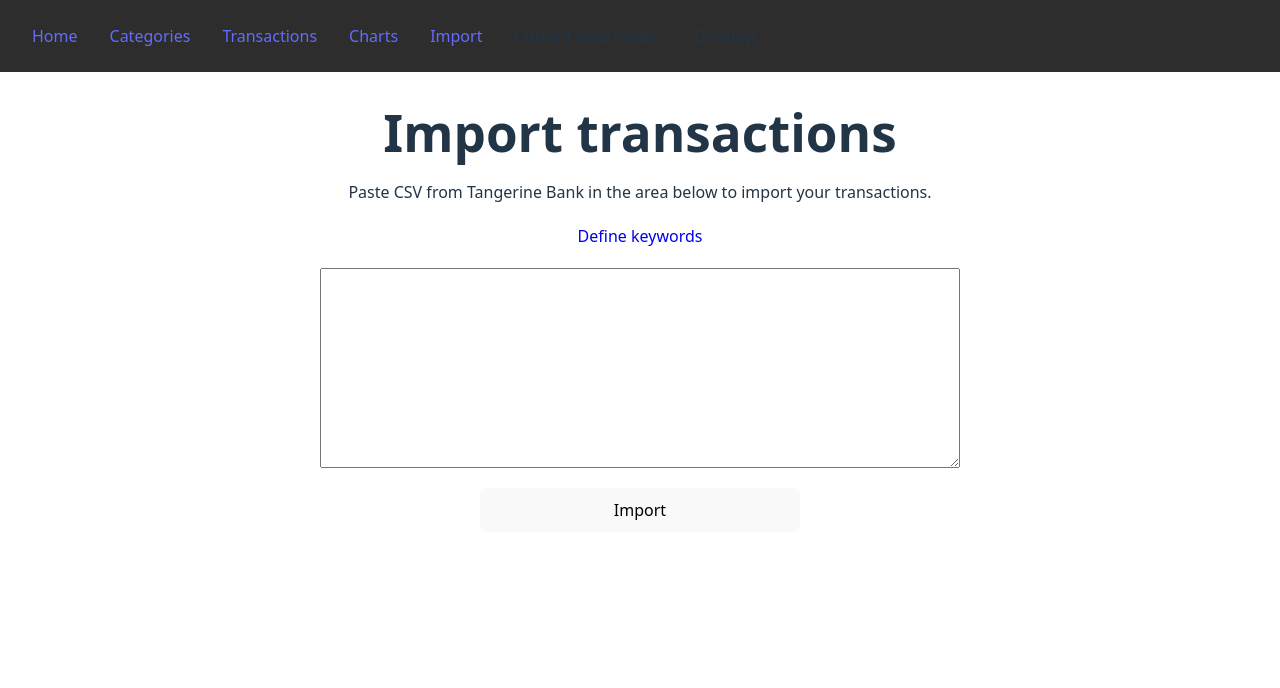
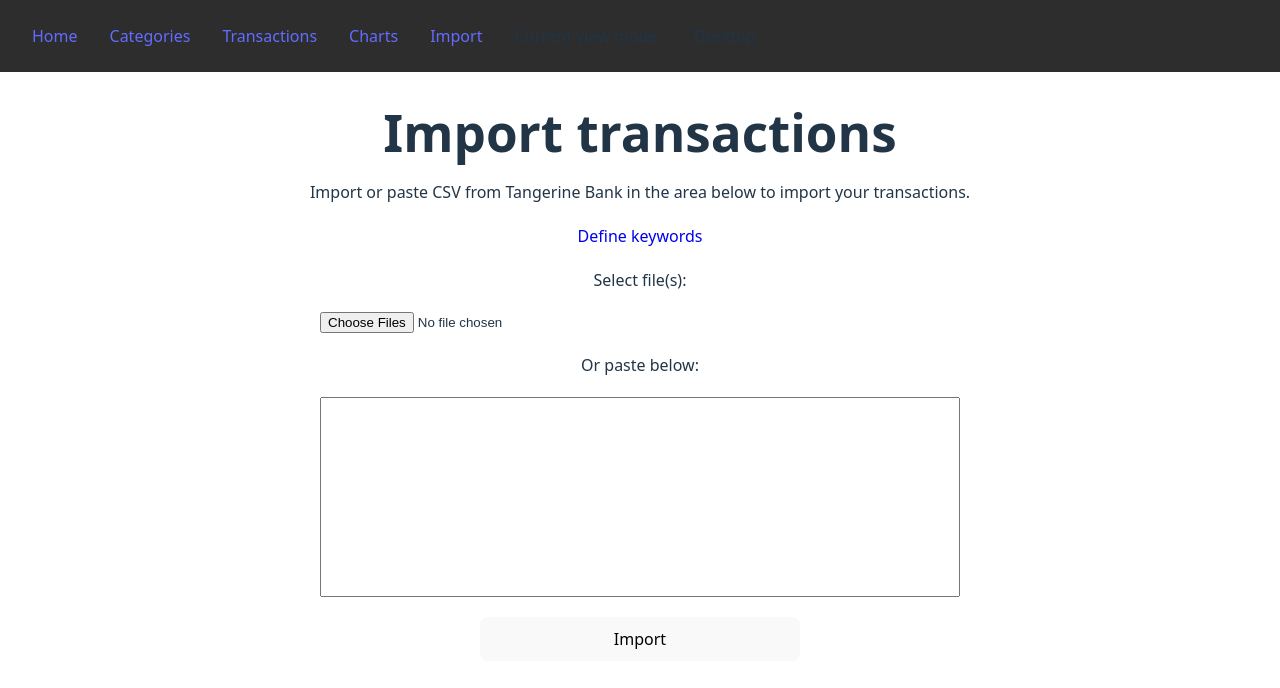
Before and after one commit to streedrop/budgetui, a React (Vite) app: page /import in a window 1280 px wide. Shown: the top 688 px of the page. Built offline with nearby package versions, Linux system fonts and the light colour scheme.

Commit message:
Now multiple files can be added to import transactions (& various fixes and QOL)

```diff
--- a/src/pages/charts/ChartList.jsx
+++ b/src/pages/charts/ChartList.jsx
@@ -15,12 +15,21 @@ function ChartList({ transactions, categories }) {
     const totalByCategory = transactions
         // Split into their corresponding category, by name
         .reduce((categories, transaction) => {
-            const existing = categories.find(item => item.name === transaction.category_name);
+            // Manipulate data so that transactions with no category show as "Uncategorized"
+            if (!transaction.category_name)
+                transaction.category_name = "Uncategorized";
 
-            if (existing)
+            // Finding a category by category name in array
+            let existing = categories.find(item => item.name === transaction.category_name);
+
+            // If category already existed in array, simply add to the category
+            if (existing) {
                 existing.value += Number(transaction.amount);
-            else
-                categories.push({ name: transaction.category_name, value: Number(transaction.amount) });
+                return categories;
+            }
+
+            // Add the category as new
+            categories.push({ name: transaction.category_name, value: Number(transaction.amount) });
 
             return categories;
         }, []);
@@ -59,8 +68,6 @@ function ChartList({ transactions, categories }) {
 
             if (category)
                 category.actual += Number(transaction.amount);
-            else if (categories.length > 0)
-                console.log(`ERROR: Couldn't find category ${transaction.category_name} in list ${categories}`)
 
             return categories;
         }, categoriesArray);
--- a/src/pages/import/Import.jsx
+++ b/src/pages/import/Import.jsx
@@ -13,18 +13,40 @@ import Modal from '../../components/modal/Modal.jsx'
 function Import() {
 
     const [modalOpen, setModalOpen] = useState(false);
-    const [transactionsToDisplay, setTransactionsToDisplay] = useState([]);
+    const [transactions, setTransactions] = useState([]);
 
-    const prepareTransactions = async (evt) => {
+    const handleSubmit = async (evt) => {
+
         evt.preventDefault();
-
         const formData = new FormData(evt.target);
 
-        // Split CSV per row
-        const data = Object.fromEntries(formData).import.trim().split('\n');
+        // Files from form
+        const files = formData.getAll('files').filter(f => f.size > 0);
+        const texts = await Promise.all(files.map(f => f.text()));
 
-        // Split CSV per column
-        let formatted = data.map((item) => { return item.split(',') });
+        // Retrieve the categories that are already saved
+        const categories = await fetchCategories();
+        // Retrieve the keywords to match with categories
+        const keywords = await fetchKeywords();
+
+        let entries = [];
+
+        if (texts.length > 0)
+            entries = texts.flatMap(text => prepareTransactions(text, categories, keywords));
+        else
+            entries = prepareTransactions(Object.fromEntries(formData).text, categories, keywords);
+
+        // Give every item an ID for react list keys to work
+        entries = entries.map((entry, index) => ({ ...entry, id: index }));
+
+        setTransactions(entries);
+        setModalOpen(true);
+    }
+
+    const prepareTransactions = (data, categories, keywords) => {
+
+        // Split CSV per row and per column
+        let formatted = data.trim().split('\n').map((item) => { return item.split(',') });
 
         // Remove and save first row of the CSV, as it's the header
         const columns = formatted.shift();
@@ -34,11 +56,6 @@ function Import() {
 
         if (formatted.length == 0) return;
 
-        // Retrieve the categories that are already saved
-        const categories = await fetchCategories();
-        // Retrieve the keywords to match with categories
-        const keywords = await fetchKeywords();
-
         // Find indexes for fields we need
         const dateIndex = columns.findIndex((value) => { return value.toLowerCase().includes("date") });
         const descriptionIndex = columns.findIndex((value) => { return value.toLowerCase().includes("name") });
@@ -47,25 +64,23 @@ function Import() {
 
         // Format entries that will be ready for the display and the database
         const entries = formatted.map(
-            (item, index) => {
+            (item) => {
                 // Tangerine Bank has a memo containing the category
                 const categoryNameFromMemo = item[memoIndex].split("Category: ")[1];
 
                 // Retrieve the category using the memo
-                let category = categories.find((category) =>  category.name === categoryNameFromMemo );
+                let category = categories.find((category) => category.name === categoryNameFromMemo);
 
                 // If category wasn't found by name, try to find it through set keywords
-                if(!category)
-                {
+                if (!category) {
                     const keyword = keywords.find((keyword) => keyword.keyword === categoryNameFromMemo);
 
-                    if(keyword)
-                        category = categories.find((category) =>  category.id === keyword.category_id );
+                    if (keyword)
+                        category = categories.find((category) => category.id === keyword.category_id);
                 }
 
                 // Create a transaction and set its attributes accordingly
                 let newItem = {};
-                newItem.id = index;
                 newItem.amount = Number(item[amountIndex].replace("-", ""));
                 newItem.description = item[descriptionIndex];
                 newItem.date = new Date(item[dateIndex]).toISOString().split("T")[0];
@@ -82,20 +97,19 @@ function Import() {
             }
         )
 
-        setTransactionsToDisplay(entries);
-        setModalOpen(true);
+        return entries;
     }
 
     // Deleting a transaction means it won't be inserted
     const handleDelete = (id) => {
-        setTransactionsToDisplay(prev => prev.filter(transaction => transaction.id !== id));
+        setTransactions(prev => prev.filter(transaction => transaction.id !== id));
     };
 
     // Actually insert the transactions in the database
     const insertTransactions = async () => {
         // Remove id (it's a fake one) and category name (we already have category ID) as those are just for display
-        const transactionsToInsert = transactionsToDisplay.map(({ id, category_name, ...rest }) => rest);
-        await Promise.all(transactionsToInsert.map(transaction => insertTransaction(transaction)));
+        const data = transactions.map(({ id, category_name, ...rest }) => rest);
+        await Promise.all(data.map(transaction => insertTransaction(transaction)));
 
         setModalOpen(false);
     }
@@ -103,18 +117,21 @@ function Import() {
     return (
         <div id="main">
             <h1>Import transactions</h1>
-            <p>Paste CSV from Tangerine Bank in the area below to import your transactions.</p>
+            <p>Import or paste CSV from Tangerine Bank in the area below to import your transactions.</p>
             <Link to="/import/keywords">Define keywords</Link>
             <div className="import">
-                <form onSubmit={prepareTransactions}>
-                    <textarea id="import" name="import"></textarea>
+                <form onSubmit={handleSubmit}>
+                    <label htmlFor="files">Select file(s):</label>
+                    <input type="file" id="files" name="files" accept=".csv" multiple />
+                    <label htmlFor="text">Or paste below:</label>
+                    <textarea id="text" name="text"></textarea>
                     <button type="submit">Import</button>
                 </form>
             </div>
 
             <Modal isOpen={modalOpen} onClose={() => setModalOpen(false)}>
                 <p>The following transactions are going to be added:</p>
-                <TransactionList transactions={transactionsToDisplay} onDelete={handleDelete} editable={false}></TransactionList>
+                <TransactionList transactions={transactions} onDelete={handleDelete} editable={false}></TransactionList>
                 <button className="cancel" onClick={() => setModalOpen(false)}>Cancel</button>
                 <button className="save" type="button" onClick={insertTransactions}>Confirm</button>
             </Modal>
--- a/src/pages/import/styles/Import.css
+++ b/src/pages/import/styles/Import.css
@@ -15,4 +15,5 @@
     height: 200px;
     width: 100%;
     margin: auto;
+    resize: none;
 }
--- a/src/pages/transactions/TransactionForm.jsx
+++ b/src/pages/transactions/TransactionForm.jsx
@@ -75,7 +75,7 @@ function TransactionForm() {
                 <input type="text" id="amount" name="amount" defaultValue={data.amount} />
 
                 <label htmlFor="category">Category:</label>
-                <select id="category" name="category" value={data.category_id}
+                <select id="category" name="category_id" value={data.category_id}
                     onChange={(e) =>
                         setFormData({
                             ...data,
```
